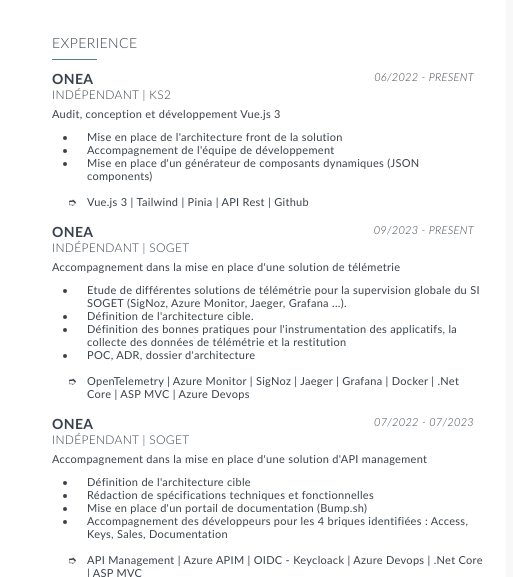
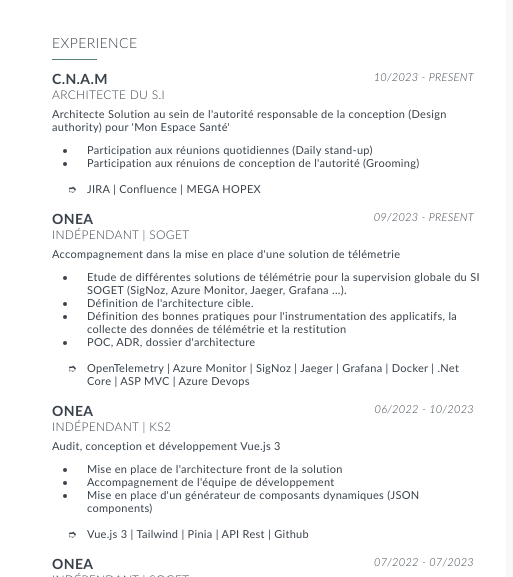
Before and after one commit to deka/deka, a plain HTML site: page index.html in a window 1280 px wide. Shown: the part 155-732 px from the top of the page, 468-981 px from the left. Drawn offline with Linux system fonts and the light colour scheme; a web font is replaced by a local one.

Commit message:
Update index.html

```diff
--- a/index.html
+++ b/index.html
@@ -377,23 +377,22 @@
 					        <section class="item">
 					            <div class="section-header clearfix">
 					                <h3 class="bold pull-left">
-					                        ONEA
+					                        C.N.A.M
 					                </h3>
 					                <h5 class="italic pull-right">
-					                        <span class="startDate">06/2022</span>
+					                        <span class="startDate">10/2023</span>
 					                        <span class="endDate"> - Present</span>
 					                </h5>
 					            </div>
-					            <h4>Indépendant | KS2</h4>
+					            <h4>Architecte du S.I</h4>
 
-					            <p class="summary">Audit, conception et développement Vue.js 3</p>
+					            <p class="summary">Architecte Solution au sein de l&#x27;autorité responsable de la conception (Design authority) pour &#x27;Mon Espace Santé&#x27;</p>
 
 					            <ul>
-					                <li>Mise en place de l&#x27;architecture front de la solution</li>
-					                <li>Accompagnement de l&#x27;équipe de développement</li>
-					                <li>Mise en place d&#x27;un générateur de composants dynamiques (JSON components)</li>
+					                <li>Participation aux réunions quotidiennes (Daily stand-up)</li>
+					                <li>Participation aux rénuions de conception de l&#x27;autorité (Grooming)</li>
 					                <li></li>
-					                <li>Vue.js 3 | Tailwind | Pinia | API Rest | Github</li>
+					                <li>JIRA | Confluence | MEGA HOPEX</li>
 					            </ul>
 					        </section>
 					        <section class="item">
@@ -417,6 +416,28 @@
 					                <li>POC, ADR, dossier d&#x27;architecture</li>
 					                <li></li>
 					                <li>OpenTelemetry | Azure Monitor | SigNoz | Jaeger | Grafana | Docker | .Net Core | ASP MVC | Azure Devops</li>
+					            </ul>
+					        </section>
+					        <section class="item">
+					            <div class="section-header clearfix">
+					                <h3 class="bold pull-left">
+					                        ONEA
+					                </h3>
+					                <h5 class="italic pull-right">
+					                        <span class="startDate">06/2022</span>
+					                        <span class="endDate"> - 10/2023</span>
+					                </h5>
+					            </div>
+					            <h4>Indépendant | KS2</h4>
+
+					            <p class="summary">Audit, conception et développement Vue.js 3</p>
+
+					            <ul>
+					                <li>Mise en place de l&#x27;architecture front de la solution</li>
+					                <li>Accompagnement de l&#x27;équipe de développement</li>
+					                <li>Mise en place d&#x27;un générateur de composants dynamiques (JSON components)</li>
+					                <li></li>
+					                <li>Vue.js 3 | Tailwind | Pinia | API Rest | Github</li>
 					            </ul>
 					        </section>
 					        <section class="item">
@@ -525,7 +546,7 @@
 					            <div class="section-header clearfix">
 					                <h3 class="bold pull-left">
 					                        <a href="https://eseo.fr/" target="_blank">
-					                            ESEO <i class="fa fa-external-link" aria-hidden="true"></i>
+					                            E.S.E.O <i class="fa fa-external-link" aria-hidden="true"></i>
 					                        </a>
 					                </h3>
 					                <h5 class="italic pull-right">
```
